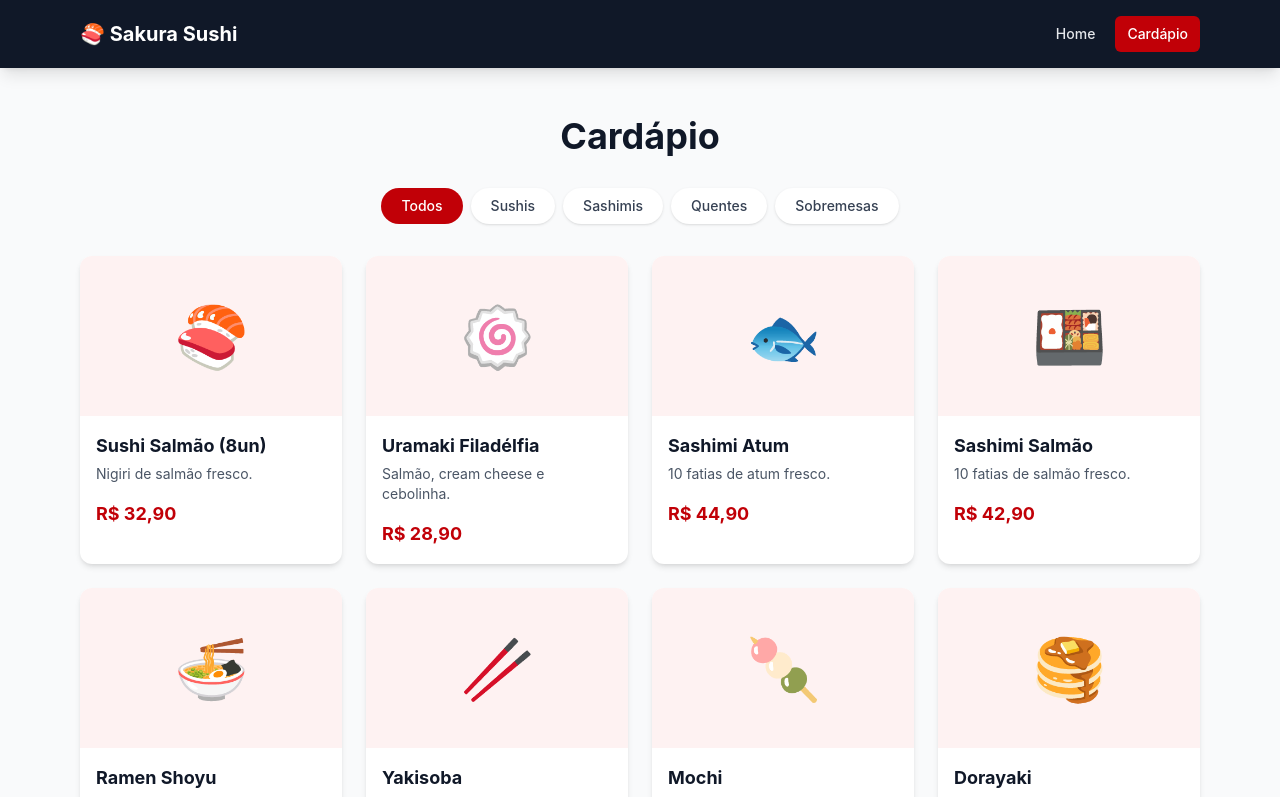
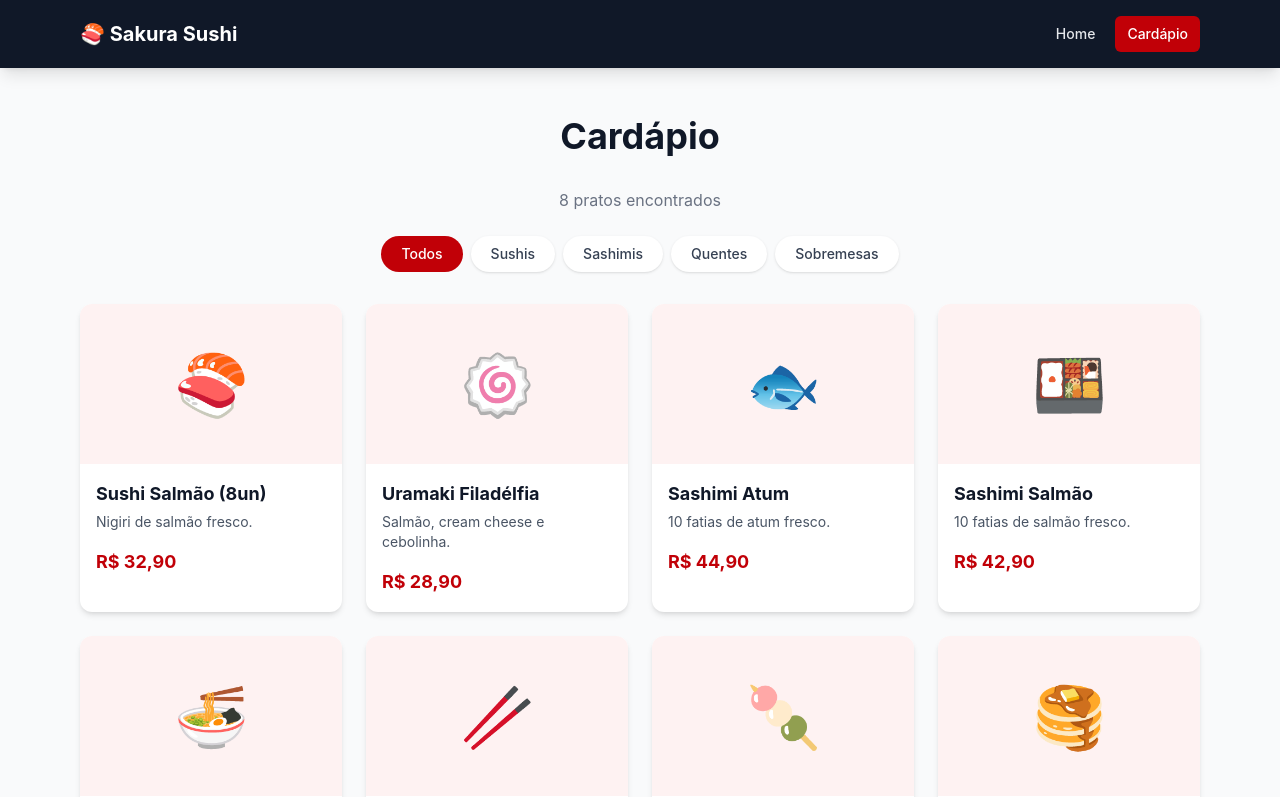
Before and after one commit to ninixzzs/CP5-techflow-dashboard, a React (Vite) app: page /cardapio in a window 1280 px wide. Shown: the top 797 px of the page. Built offline with nearby package versions, Linux system fonts and the light colour scheme.

Commit message:
feat: adiciona filtro, contador e mensagem de lista vazia no cardapio

```diff
--- a/src/pages/Cardapio.jsx
+++ b/src/pages/Cardapio.jsx
@@ -26,6 +26,11 @@ export default function Cardapio() {
         Cardápio
       </h1>
 
+      <p className="mb-6 text-center text-gray-500">
+        {pratosFiltrados.length}{" "}
+        {pratosFiltrados.length === 1 ? "prato encontrado" : "pratos encontrados"}
+      </p>
+
       <div className="mb-8 flex flex-wrap justify-center gap-2">
         {categorias.map((c) => (
           <button
@@ -53,6 +58,12 @@ export default function Cardapio() {
           />
         ))}
       </div>
+
+      {pratosFiltrados.length === 0 && (
+        <p className="mt-8 text-center text-gray-500">
+          Nenhum prato nesta categoria.
+        </p>
+      )}
     </section>
   );
 }
```
